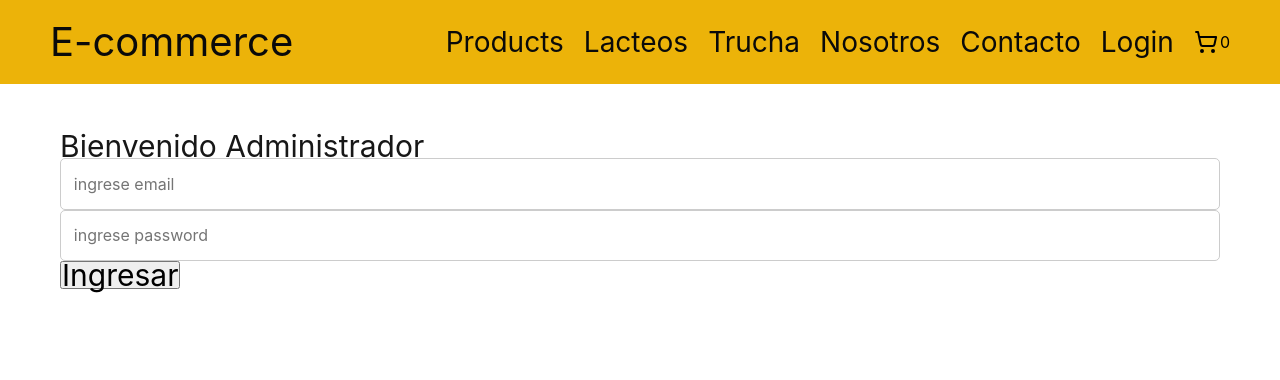
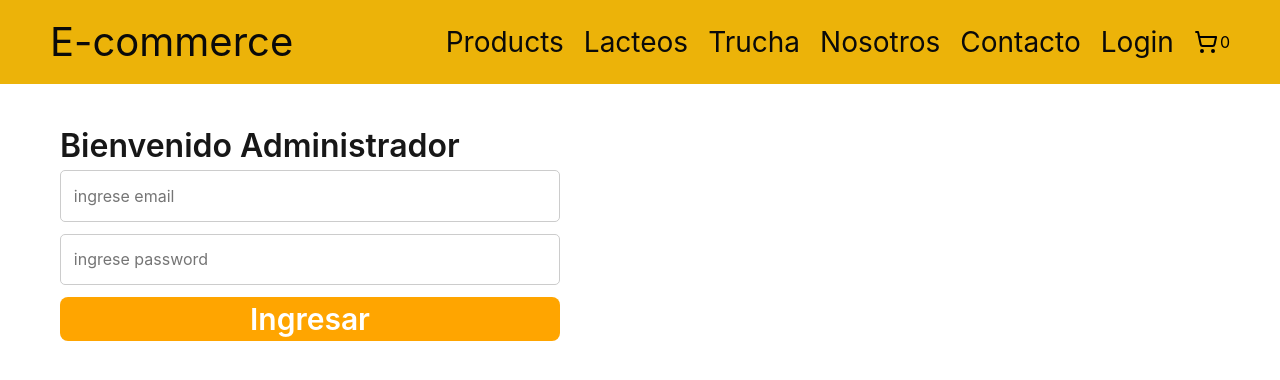
Before and after one commit to Jeffcar1993/e-commerce, a React (Vite) app: page /login in a window 1280 px wide. Shown: the top 380 px of the page. Built offline with nearby package versions, Linux system fonts and the light colour scheme.

Commit message:
UPDATE estilos de administrador, producto y funcionalidad de sumar o restar al carrito

```diff
--- a/src/Components/Admin/Admin.module.css
+++ b/src/Components/Admin/Admin.module.css
@@ -10,6 +10,10 @@
     font-size: 2rem;
     color: #333;
     margin-bottom: 1rem;
+}
+
+.infoAdmin {
+    font-size: medium;
 }
 
 .adminContainer {
--- a/src/Components/Admin/Admin.tsx
+++ b/src/Components/Admin/Admin.tsx
@@ -8,6 +8,7 @@ const Admin = () => {
         imagen: "",
         titulo: "",
         descripcion: "",
+        categoria: "",
         precio: "",
     });
 
@@ -40,6 +41,7 @@ const Admin = () => {
                 imagen: form.imagen,
                 titulo: form.titulo,
                 descripcion: form.descripcion,
+                categoria: form.categoria,
                 precio: form.precio,
                 fecha: new Date().toISOString(), // Agregar fecha de creación
             });
@@ -48,7 +50,7 @@ const Admin = () => {
             setError("");
 
             // Limpiar formulario
-            setForm({ imagen: "", titulo: "", descripcion: "", precio: "" });
+            setForm({ imagen: "", titulo: "", descripcion: "", precio: "", categoria: "" });
 
         } catch (err) {
             if (err instanceof Error) {
@@ -62,6 +64,7 @@ const Admin = () => {
     return (
         <div className={styles.admin}>
             <h1 className={styles.tituloAdmin}>Panel de Administrador</h1>
+            <p className={styles.infoAdmin}>Ingrese los datos completos para cargar un nuevo producto a su App</p>
 
             <form className={styles.adminContainer} onSubmit={handleSubmit}>
                 <input
@@ -90,6 +93,14 @@ const Admin = () => {
 
                 <input
                     type="text"
+                    name="categoria"
+                    placeholder="categoria"
+                    value={form.categoria}
+                    onChange={handleChange}
+                />
+
+                <input
+                    type="text"
                     name="precio"
                     placeholder="Precio"
                     value={form.precio}
--- a/src/Components/Item/Item.tsx
+++ b/src/Components/Item/Item.tsx
@@ -28,7 +28,6 @@ const Item = ({ item }: ItemProps ) => {
     }
 
     const handleSumar = () => {
-        if (cantidad < item.stock)
         setCantidad(cantidad + 1)
     }
 
--- a/src/Components/ItemCount/ItemCount.module.css
+++ b/src/Components/ItemCount/ItemCount.module.css
@@ -18,6 +18,7 @@
     color: white;
     border-radius: 6px;
     border: none;
+    cursor: pointer;
 }
 
 .botonAgregar {
@@ -27,6 +28,7 @@
     border-radius: 6px;
     border: none;
     font-weight: 600;
+    cursor: pointer;
 }
 
 .cantidadItemcount {
--- a/src/Components/ItemCount/ItemCount.tsx
+++ b/src/Components/ItemCount/ItemCount.tsx
@@ -8,8 +8,6 @@ interface ItemCountProps {
   }
 
 const ItemCount = ({ cantidad, handleRestar, handleSumar, handleAgregar }: ItemCountProps) => {
-
-
 
   return (
     <div className={styles.itemCount}>
--- a/src/Components/ItemList/ItemList.module.css
+++ b/src/Components/ItemList/ItemList.module.css
@@ -7,7 +7,7 @@
 .contenedorProductos {
     display: grid;
     grid-template-columns: repeat(3, 1fr); /* 3 columnas */
-    gap: 2rem;
+    row-gap: 4rem;
     padding-block: 2rem;
 }
 
--- a/src/Components/Login/Login.module.css
+++ b/src/Components/Login/Login.module.css
@@ -0,0 +1,26 @@
+.login {
+    display: flex;
+    flex-direction: column;
+    gap: 12px;
+    max-width: 500px;
+}
+
+.tituloLogin {
+    font-size: 32px;
+    font-weight: 600;
+}
+
+.formLogin {
+    display: flex;
+    flex-direction: column;
+    gap: 12px;
+}
+
+.botonLogin {
+    background-color: orange;
+    padding: 10px 16px;
+    border-radius: 8px;
+    border: none;
+    color: white;
+    font-weight: 600;
+}
--- a/src/Components/Login/Login.tsx
+++ b/src/Components/Login/Login.tsx
@@ -2,6 +2,7 @@ import { useState } from "react";
 import { useNavigate } from "react-router-dom";
 import { signInWithEmailAndPassword } from "firebase/auth";
 import { auth } from "../../firebase/config";
+import styles from "./Login.module.css";
 
 
 const Login = () => {
@@ -39,10 +40,11 @@ const Login = () => {
   };
 
   return (
-    <div>
-        <h1>Bienvenido Administrador</h1>
+    <div className={styles.login}>
 
-        <form onSubmit={handleSubmit}>
+        <h1 className={styles.tituloLogin}>Bienvenido Administrador</h1>
+
+        <form className={styles.formLogin} onSubmit={handleSubmit}>
 
             <input
                 type="email"
@@ -58,7 +60,7 @@ const Login = () => {
                 onChange={(e) => setPassword(e.target.value)}
                 />
 
-            <button type="submit">Ingresar</button>
+            <button className={styles.botonLogin} type="submit">Ingresar</button>
 
         </form>
 
```
